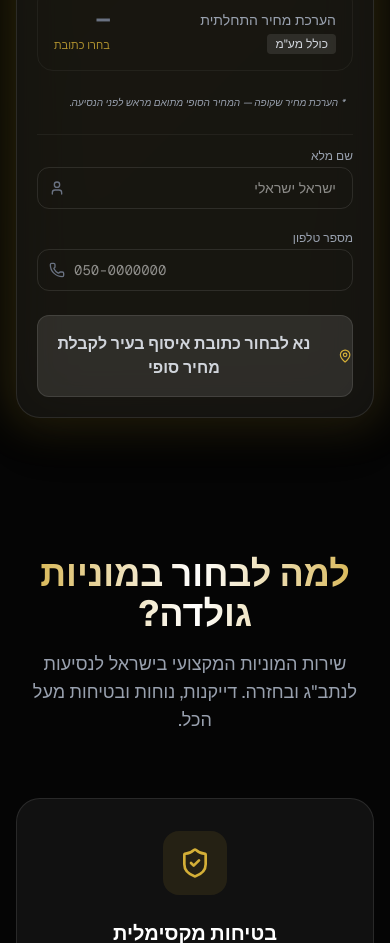
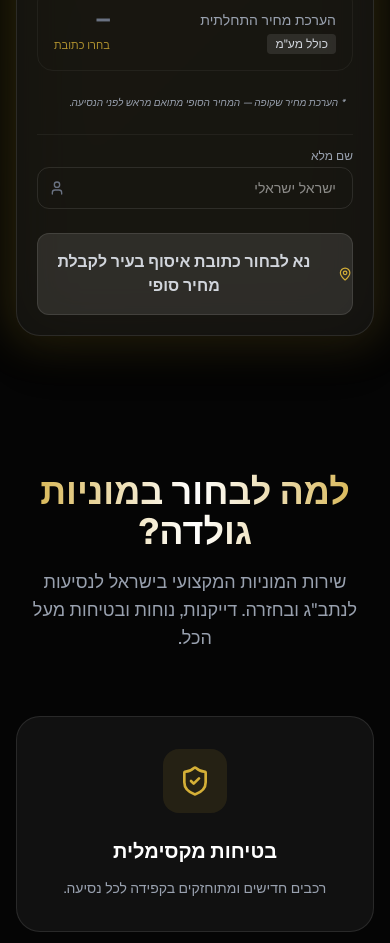
Before and after one commit to halimitzachi-svg/GoldaCabs, a Next.js app: page / in a window 390 px wide. Shown: the part 1560-2503 px from the top of the page. Built offline with nearby package versions, Linux system fonts and the light colour scheme; no server answers.

Commit message:
refactor(calculator): remove phone number field since WhatsApp directly provides client phone

```diff
--- a/components/PriceCalculator.tsx
+++ b/components/PriceCalculator.tsx
@@ -57,7 +57,6 @@ export default function PriceCalculator({
 
     // User Details & Form State
     const [name, setName] = useState('');
-    const [phone, setPhone] = useState('');
     const [isSubmitting, setIsSubmitting] = useState(false);
     const [errors, setErrors] = useState<{ origin?: string; name?: string; phone?: string }>({});
 
@@ -248,11 +247,6 @@ export default function PriceCalculator({
 
         if (!name || name.trim().length < 2) {
             newErrors.name = isRTL ? 'נא להזין שם מלא' : 'Name is required';
-        }
-
-        const phoneRegex = /^(?:05[0-9]{8}|\+?[1-9][0-9]{7,14})$/;
-        if (!phone || !phoneRegex.test(phone.replace(/[-\s]/g, ''))) {
-            newErrors.phone = isRTL ? 'מספר טלפון לא תקין' : 'Invalid phone number';
         }
 
         if (Object.keys(newErrors).length > 0) {
@@ -668,8 +662,8 @@ export default function PriceCalculator({
                     {t.disclaimer}
                 </p>
 
-                {/* User Details (Name & Phone) */}
-                <div className="space-y-4 pt-2 border-t border-white/5">
+                {/* User Details (Name only - since WhatsApp already provides the client's phone number) */}
+                <div className="pt-2 border-t border-white/5">
                     <div className="space-y-1">
                         <label className="text-xs text-gray-400">{t.full_name}</label>
                         <div className="relative">
@@ -686,24 +680,6 @@ export default function PriceCalculator({
                             <User className={`absolute top-1/2 -translate-y-1/2 text-gray-500 w-4 h-4 ${isRTL ? 'left-3' : 'right-3'}`} />
                         </div>
                         {errors.name && <p className="text-red-500 text-xs mt-0.5">{errors.name}</p>}
-                    </div>
-
-                    <div className="space-y-1">
-                        <label className="text-xs text-gray-400">{t.phone}</label>
-                        <div className="relative">
-                            <input
-                                type="tel"
-                                value={phone}
-                                onChange={e => {
-                                    setPhone(e.target.value);
-                                    setErrors(prev => ({ ...prev, phone: undefined }));
-                                }}
-                                placeholder="050-0000000"
-                                className={`w-full bg-dark-bg/50 border ${errors.phone ? 'border-red-500' : 'border-white/10'} rounded-xl px-4 py-2.5 text-white text-sm focus:border-gold/50 outline-none font-mono ${isRTL ? 'pl-9' : 'pr-9'}`}
-                            />
-                            <Phone className={`absolute top-1/2 -translate-y-1/2 text-gray-500 w-4 h-4 ${isRTL ? 'left-3' : 'right-3'}`} />
-                        </div>
-                        {errors.phone && <p className="text-red-500 text-xs mt-0.5">{errors.phone}</p>}
                     </div>
                 </div>
 
```
